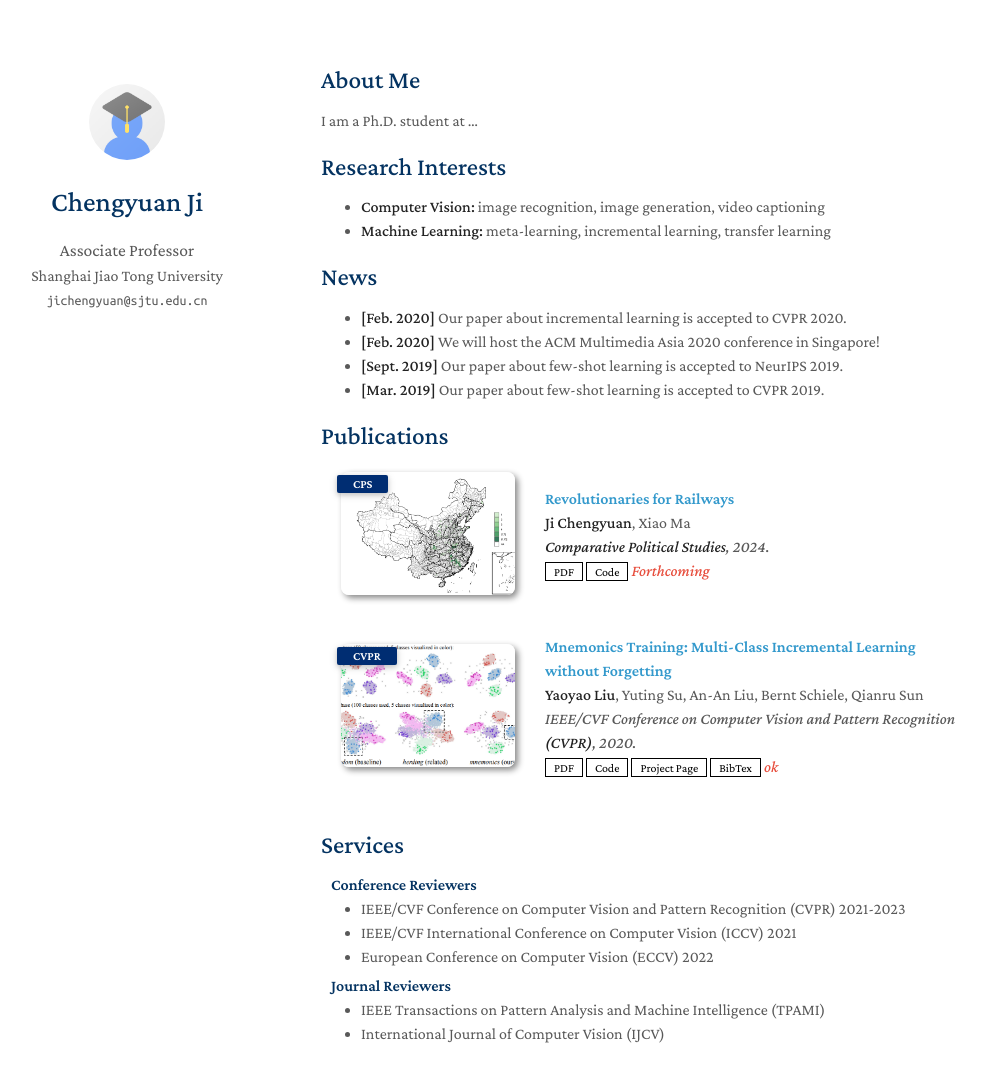
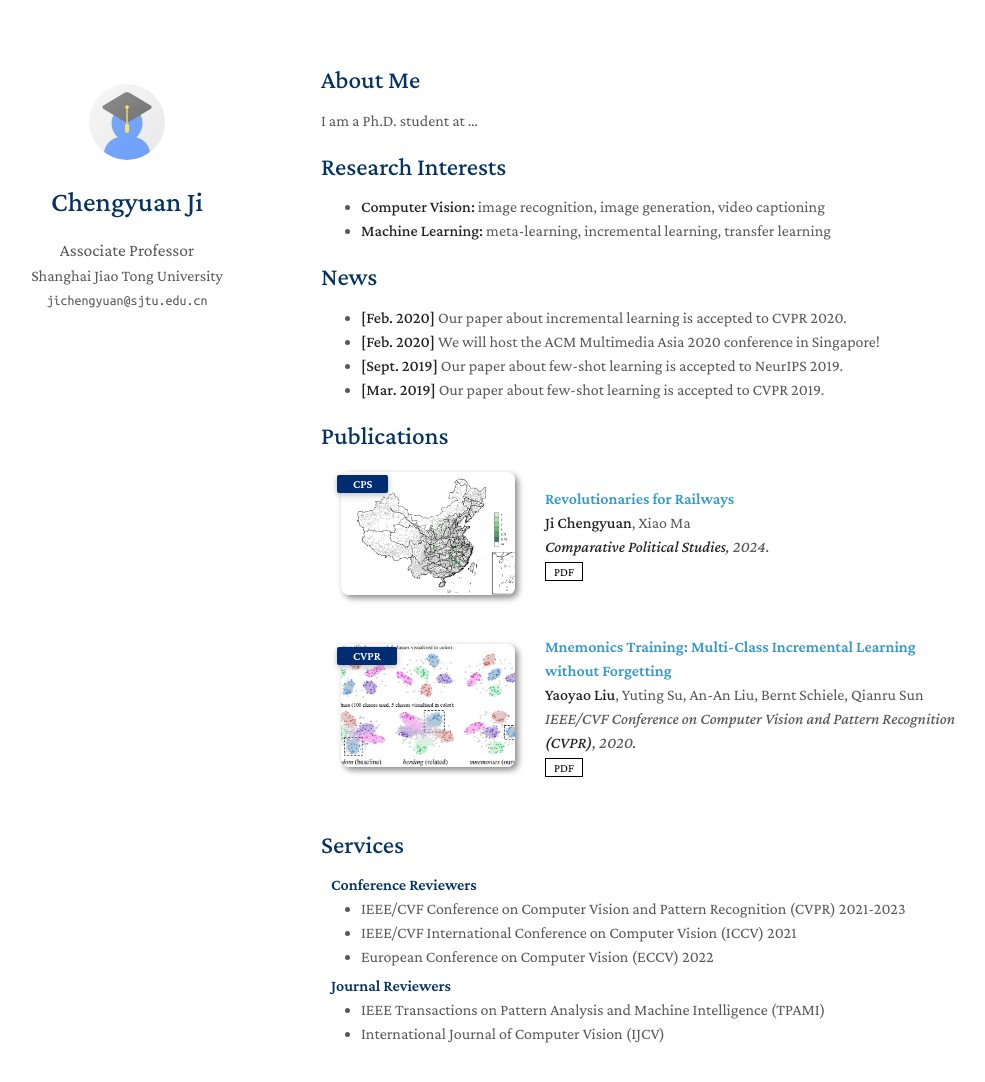
Before and after one commit to chengyuanji/website, a Jekyll site: the page built from index.md, in a window 1280 px wide and 1140 px high. Shown: the top 1082 px of the window, without its empty margins (149-1134 px from the left). Built offline with Jekyll 4.4.1, drawn with Linux system fonts in a browser that asks for light colours; a style sheet for code colours, icons or effects is not loaded; our own code applies the rules of GitHub Pages for plain Markdown files.

Commit message:
Update publications.md

```diff
--- a/_includes/publications.md
+++ b/_includes/publications.md
@@ -21,23 +21,17 @@
       <div class="periodical"><em>{{ link.conference }}</em>
       </div>
     <div class="links">
+      {% if link.preprint %}
+      <a href="{{ link.preprint }}" class="btn btn-sm z-depth-0" role="button" target="_blank" style="font-size:12px;">Preprint</a>
+      {% endif %}
       {% if link.pdf %}
       <a href="{{ link.pdf }}" class="btn btn-sm z-depth-0" role="button" target="_blank" style="font-size:12px;">PDF</a>
       {% endif %}
-      {% if link.code %}
-      <a href="{{ link.code }}" class="btn btn-sm z-depth-0" role="button" target="_blank" style="font-size:12px;">Code</a>
+      {% if link.appendix %}
+      <a href="{{ link.appendix }}" class="btn btn-sm z-depth-0" role="button" target="_blank" style="font-size:12px;">Appendix</a>
       {% endif %}
-      {% if link.page %}
-      <a href="{{ link.page }}" class="btn btn-sm z-depth-0" role="button" target="_blank" style="font-size:12px;">Project Page</a>
-      {% endif %}
-      {% if link.bibtex %}
-      <a href="{{ link.bibtex }}" class="btn btn-sm z-depth-0" role="button" target="_blank" style="font-size:12px;">BibTex</a>
-      {% endif %}
-      {% if link.notes %}
-      <strong> <i style="color:#e74d3c">{{ link.notes }}</i></strong>
-      {% endif %}
-      {% if link.others %}
-      {{ link.others }}
+      {% if link.replication %}
+      <a href="{{ link.replication }}" class="btn btn-sm z-depth-0" role="button" target="_blank" style="font-size:12px;">Replication</a>
       {% endif %}
     </div>
   </div>
```
